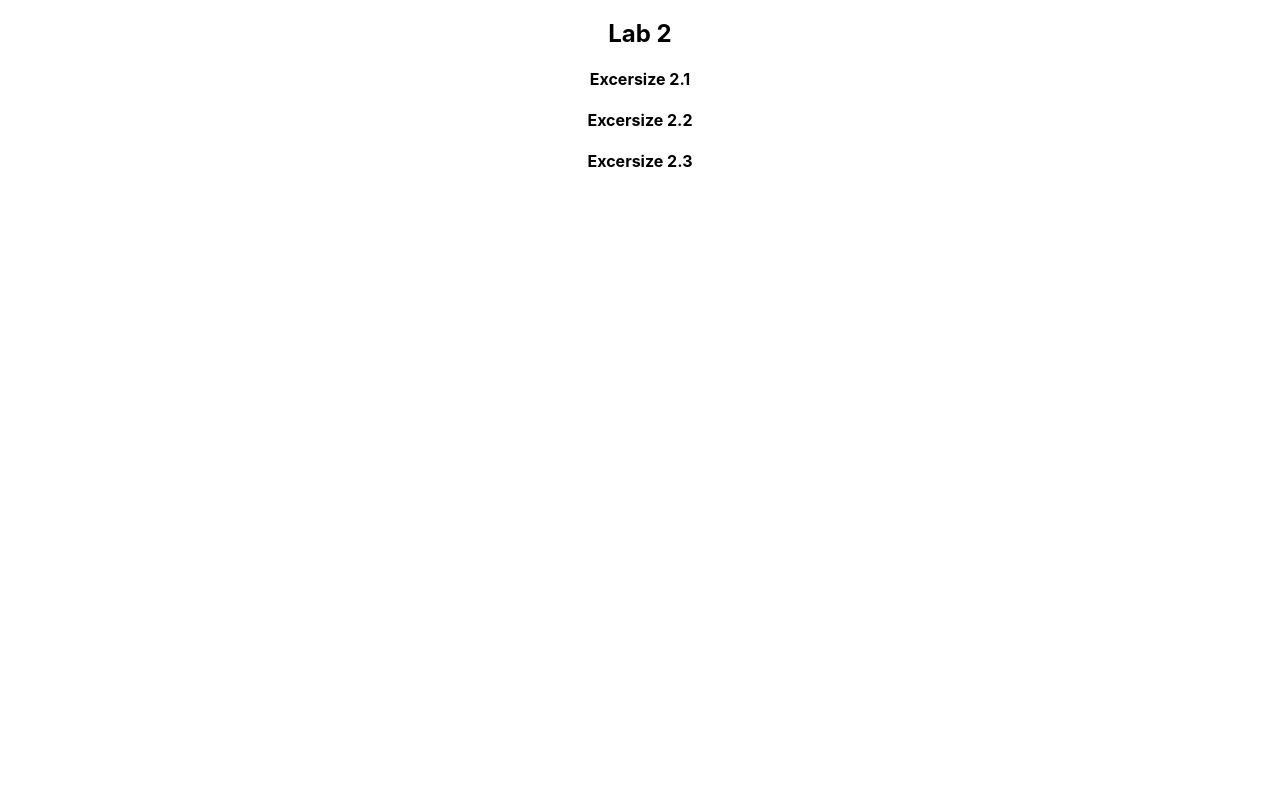
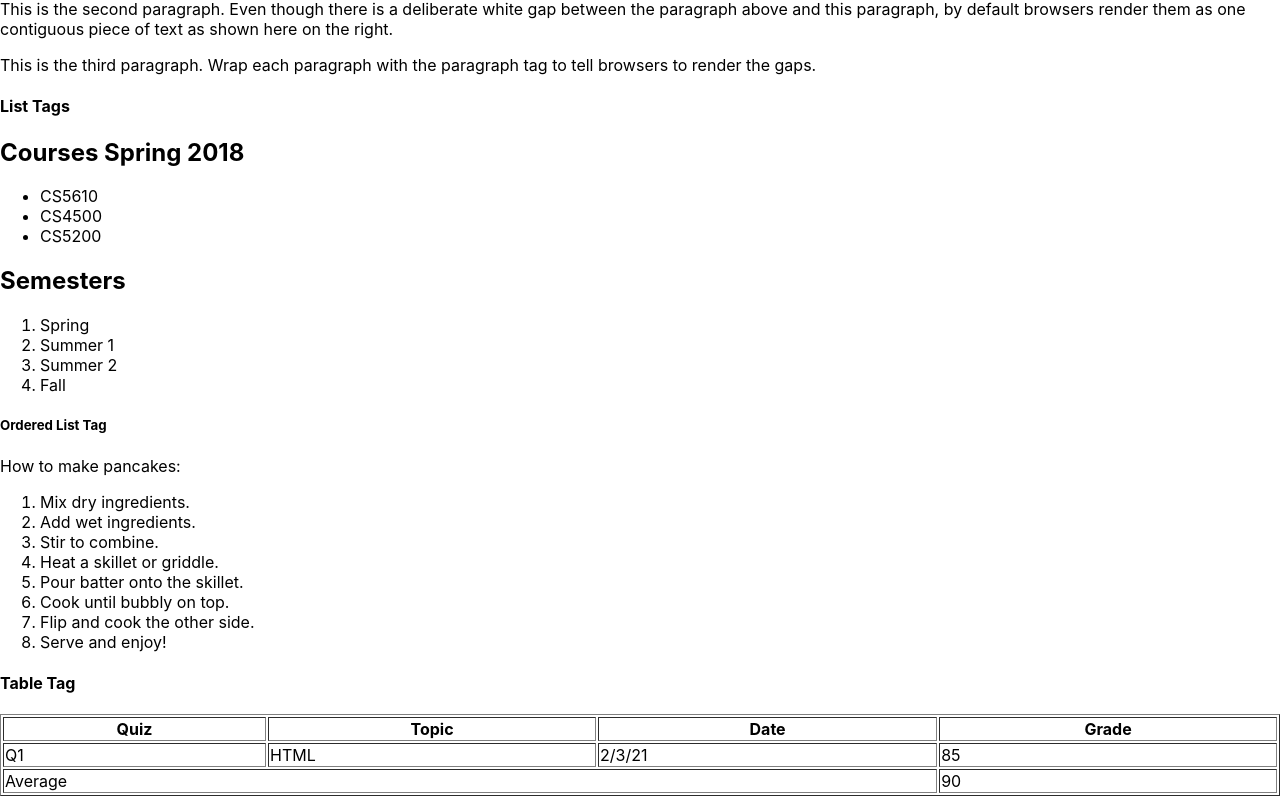
Before and after one commit to skandula07/kanbas-react-web-app2, a React (Create React App) app: page / in a window 1280 px wide. Shown: the part 298-1100 px from the top of the page. Before the commit the page ends 800 px from the top, so only its background shows below. Built offline with nearby package versions, Linux system fonts and the light colour scheme.

Commit message:
deleted logo

```diff
--- a/src/App.tsx
+++ b/src/App.tsx
@@ -1,6 +1,5 @@
 import React from 'react';
-import logo from './logo.svg';
-import './App.css';
+// import './App.css';
 import Labs from "./Labs";
 
 function App() {
@@ -17,9 +16,6 @@ function App() {
 
         </div>
 
-
-
-
         {/* <a
           className="App-link"
           href="https://reactjs.org"
--- /dev/null
+++ b/src/Labs/Lab1/Lists.tsx
@@ -0,0 +1,35 @@
+export default function Lists() {
+    return (
+        <div id="wd-lists">
+            <h4>List Tags</h4>
+
+            <h2>Courses Spring 2018</h2>
+          <ul>
+             <li>CS5610</li>
+             <li>CS4500</li>
+             <li>CS5200</li>
+          </ul>
+          <h2>Semesters</h2>
+          <ol>
+             <li>Spring</li>
+             <li>Summer 1</li>
+             <li>Summer 2</li>
+             <li>Fall</li>
+          </ol>
+
+            <h5>Ordered List Tag</h5>
+            How to make pancakes:
+            <ol id="wd-pancakes">
+              <li>Mix dry ingredients.</li>
+              <li>Add wet ingredients.</li>
+              <li>Stir to combine.</li>
+              <li>Heat a skillet or griddle.</li>
+              <li>Pour batter onto the skillet.</li>
+              <li>Cook until bubbly on top.</li>
+              <li>Flip and cook the other side.</li>
+              <li>Serve and enjoy!</li>
+            </ol>
+          </div>
+
+    );
+  }
--- /dev/null
+++ b/src/Labs/Lab1/Table.tsx
@@ -0,0 +1,33 @@
+export default function Table() {
+    return (
+      <div id="wd-tables">
+      <h4>Table Tag</h4>
+      <table border={1} width="100%">	{/* table, border, width */}
+        <thead>					{/* table headings */}
+          <tr>						{/* table row */}
+            <th>Quiz</th>				{/* table heading*/}
+            <th>Topic</th>
+            <th>Date</th>
+            <th>Grade</th>
+          </tr>
+        </thead>
+        <tbody>					{/* table body */}
+          <tr>						{/* table row */}
+            <td>Q1</td>				{/* table data / cell */}
+            <td>HTML</td>
+            <td>2/3/21</td>
+            <td>85</td>
+          </tr>
+        </tbody>
+        <tfoot>					{/* table row */}
+          <tr>
+            <td colSpan={3}>Average</td>	{/* column span */}
+            <td>90</td>
+          </tr>
+        </tfoot>
+      </table>
+    </div>
+
+
+    );
+  }
--- a/src/Labs/Lab1/index.tsx
+++ b/src/Labs/Lab1/index.tsx
@@ -1,6 +1,34 @@
+import Lists from "./Lists";
+import Table from "./Table";
+
 export default function Lab1() {
     return (
       <div id="wd-lab1">
+
+<div id="wd-p-tag">
+        <h4>Paragraph Tag</h4>
+        <p id="wd-p-1"> ... </p>
+        <p id="wd-p-2">
+This is the first paragraph. The paragraph tag is used to format
+vertical gaps between long pieces of text like this one.
+        </p>
+        <p id="wd-p-3">
+This is the second paragraph. Even though there is a deliberate white
+gap between the paragraph above and this paragraph, by default
+browsers render them as one contiguous piece of text as shown here on
+the right.
+        </p>
+        <p id="wd-p-4">
+This is the third paragraph. Wrap each paragraph with the paragraph
+tag to tell browsers to render the gaps.
+        </p>
+      </div>
+
+      <Lists />
+      <Table />
+
+
+
         <h2>Lab 1</h2>
         <h4>Excersize 1.1</h4>
         <h4>Excersize 1.2</h4>
```
